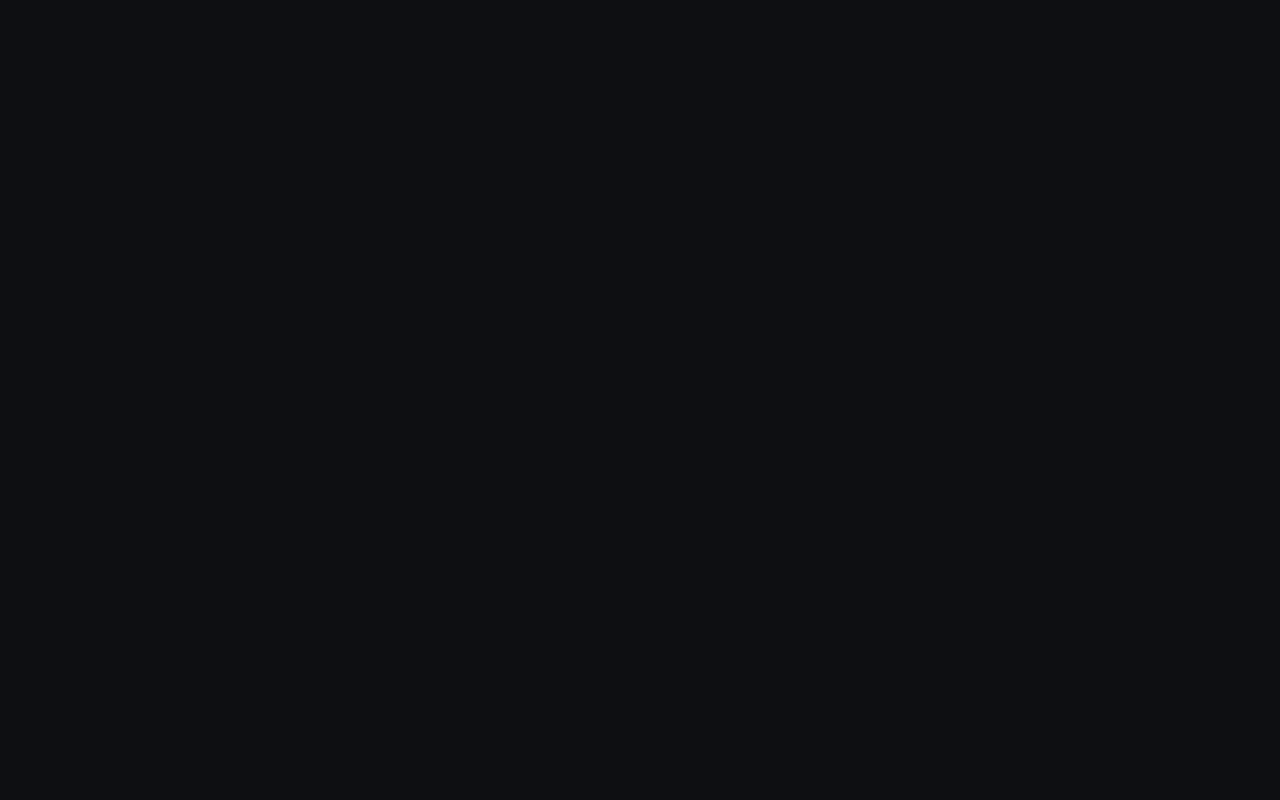
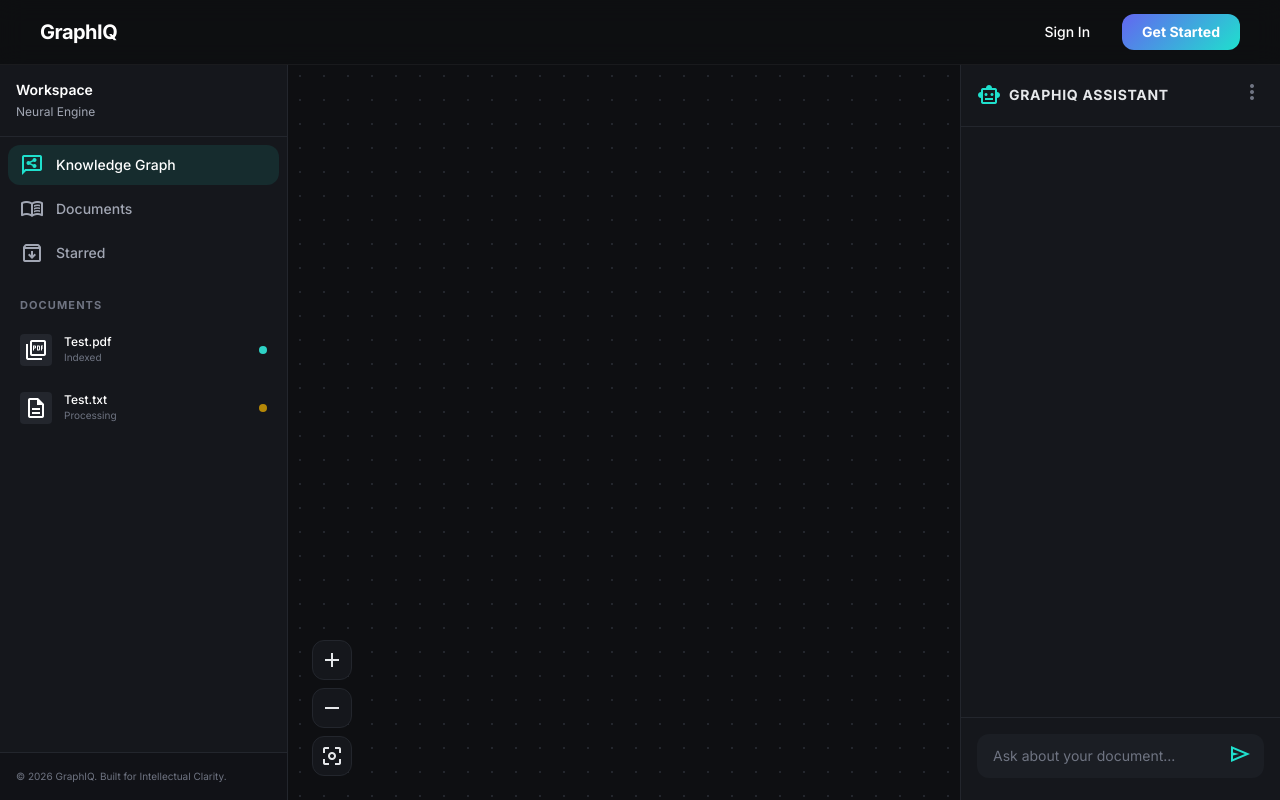
Before and after one commit to aryandas2911/GraphIQ, a React (Vite) app in the folder frontend/: page /dashboard in a window 1280 px wide. Before the commit this address had no page. Built offline with nearby package versions, Linux system fonts and the light colour scheme.

Commit message:
Dashboard completed

```diff
--- a/frontend/src/App.jsx
+++ b/frontend/src/App.jsx
@@ -5,6 +5,7 @@ import Signup from "./pages/Signup.jsx";
 import Login from "./pages/Login.jsx";
 import Documents from "./pages/Documents.jsx";
 import Profile from "./pages/Profile.jsx";
+import Dashboard from "./pages/Dashboard.jsx";
 
 const App = () => {
   return (
@@ -21,10 +22,11 @@ const App = () => {
         >
           <Route path="/" element={<LandingPage />} />
           <Route path="/documents" element={<Documents />} />
+          <Route path="/dashboard" element={<Dashboard />} />
         </Route>
 
         {/* Auth layout (no navbar) */}
-        <Route path="/register" element={<Signup />} />
+        <Route path="/signup" element={<Signup />} />
         <Route path="/login" element={<Login/>} />
         <Route path="/profile" element={<Profile/>} />
       </Routes>
--- a/frontend/src/index.css
+++ b/frontend/src/index.css
@@ -7,7 +7,7 @@
   --color-danger: #ef4444;
   --color-warning: #f59e0b;
   --color-success: #22c55e;
-  --color-graph: #2ED3C6;
+  --color-graph: #2ed3c6;
 
   /* Backgrounds */
   --bg-dark: #0e0f12;
@@ -71,7 +71,9 @@ body {
 }
 
 .hover-lift {
-  transition: transform 0.25s ease, box-shadow 0.25s ease;
+  transition:
+    transform 0.25s ease,
+    box-shadow 0.25s ease;
 }
 
 .hover-lift:hover {
@@ -83,3 +85,8 @@ body {
   outline: none;
   box-shadow: 0 0 0 2px var(--color-primary);
 }
+
+.graph-grid {
+  background-image: radial-gradient(#23262d 1px, transparent 1px);
+  background-size: 24px 24px;
+}
--- /dev/null
+++ b/frontend/src/pages/Dashboard.jsx
@@ -0,0 +1,151 @@
+const Dashboard = () => {
+  return (
+    <main className="flex min-h-screen overflow-hidden pt-16">
+      {/* Left Sidebar */}
+      <aside className="w-72 bg-(--bg-card) border-r border-(--border-input) flex flex-col">
+        {/* Title */}
+        <div className="p-4 border-b border-(--border-input)">
+          <div className="flex items-center justify-between mb-1">
+            <h1 className="text-white text-sm font-semibold">Workspace</h1>
+          </div>
+          <p className="text-(--text-muted) text-xs">Neural Engine</p>
+        </div>
+
+        {/* Page Links */}
+        <div className="flex-1 overflow-y-auto">
+          <nav className="p-2 space-y-1">
+            <a
+              className="flex items-center gap-3 px-3 py-2 rounded-md bg-(--color-primary)/10 text-white group"
+              href="#"
+            >
+              <span className="material-symbols-outlined text-[20px] text-(--color-primary)">
+                share_reviews
+              </span>
+              <span className="text-sm font-medium">Knowledge Graph</span>
+            </a>
+            <a
+              className="flex items-center gap-3 px-3 py-2 rounded-md text-(--text-muted) hover:bg-(--bg-input) hover:text-white transition-colors"
+              href="#"
+            >
+              <span className="material-symbols-outlined text-[20px]">
+                menu_book
+              </span>
+              <span className="text-sm font-medium">Documents</span>
+            </a>
+            <a
+              className="flex items-center gap-3 px-3 py-2 rounded-md text-(--text-muted) hover:bg-(--bg-input) hover:text-white transition-colors"
+              href="#"
+            >
+              <span className="material-symbols-outlined text-[20px]">
+                archive
+              </span>
+              <span className="text-sm font-medium">Starred</span>
+            </a>
+          </nav>
+
+          {/* Documents Section */}
+          <div className="mt-4">
+            <h3 className="px-5 pb-2 text-[11px] font-bold text-(--text-dim) uppercase tracking-widest">
+              Documents
+            </h3>
+            <div className="px-2 space-y-0.5">
+              <div className="flex items-center justify-between p-3 rounded-md hover:bg-(--bg-input) group cursor-pointer">
+                <div className="flex items-center gap-3">
+                  <div className="size-8 rounded bg-(--border-input) flex items-center justify-center text-white">
+                    <span className="material-symbols-outlined text-sm">
+                      picture_as_pdf
+                    </span>
+                  </div>
+                  <div className="overflow-hidden">
+                    <p className="text-xs text-white font-medium truncate">
+                      Test.pdf
+                    </p>
+                    <p className="text-[10px] text-(--text-dim)">Indexed</p>
+                  </div>
+                </div>
+                <div className="size-2 rounded-full bg-(--color-graph)"></div>
+              </div>
+              <div className="flex items-center justify-between p-3 rounded-md hover:bg-(--bg-input) group cursor-pointer">
+                <div className="flex items-center gap-3">
+                  <div className="size-8 rounded bg-(--border-input) flex items-center justify-center text-white">
+                    <span className="material-symbols-outlined text-sm">
+                      description
+                    </span>
+                  </div>
+                  <div className="overflow-hidden">
+                    <p className="text-xs text-white font-medium truncate">
+                      Test.txt
+                    </p>
+                    <p className="text-[10px] text-(--text-dim)">Processing</p>
+                  </div>
+                </div>
+                <div className="size-2 rounded-full bg-yellow-500 animate-pulse"></div>
+              </div>
+            </div>
+          </div>
+        </div>
+
+        {/* Sidebar Footer */}
+        <div className="p-4 bg-(--bg-dark)/50 border-t border-(--border-input)">
+          <div className="flex items-center justify-between text-[10px] text-(--text-dim)">
+            <span>© 2026 GraphIQ. Built for Intellectual Clarity.</span>
+          </div>
+        </div>
+      </aside>
+
+      {/* Center Graph */}
+      <section className="flex-1 relative graph-grid bg-(--bg-dark) overflow-hidden cursor-move">
+        <div className="absolute bottom-6 left-6 flex flex-col gap-2">
+          <button className="size-10 bg-(--bg-card) border border-(--border-input) rounded-md flex items-center justify-center hover:bg-(--bg-input) transition-colors">
+            <span className="material-symbols-outlined text-lg">add</span>
+          </button>
+          <button className="size-10 bg-(--bg-card) border border-(--border-input) rounded-md flex items-center justify-center hover:bg-(--bg-input) transition-colors">
+            <span className="material-symbols-outlined text-lg">remove</span>
+          </button>
+          <button className="size-10 bg-(--bg-card) border border-(--border-input) rounded-md flex items-center justify-center hover:bg-(--bg-input) transition-colors">
+            <span className="material-symbols-outlined text-lg">
+              center_focus_weak
+            </span>
+          </button>
+        </div>
+      </section>
+
+      {/* Right Sidebar */}
+      <aside className="w-80 bg-(--bg-card) border-l border-(--border-input) flex flex-col">
+        {/* Header */}
+        <div className="p-4 border-b border-(--border-input) flex items-center justify-between">
+          <div className="flex items-center gap-2">
+            <span className="material-symbols-outlined text-(--color-primary) text-[20px]">
+              smart_toy
+            </span>
+            <h3 className="text-sm font-bold uppercase tracking-wider">
+              GraphIQ Assistant
+            </h3>
+          </div>
+          <button className="text-(--text-dim) hover:text-white">
+            <span className="material-symbols-outlined text-lg">more_vert</span>
+          </button>
+        </div>
+
+        {/* Chat Window */}
+        <div className="flex-1 overflow-y-auto p-4 space-y-6"></div>
+
+        {/* Question Box */}
+        <div className="p-4 border-t border-(--border-input) bg-(--bg-card)">
+          <div className="relative">
+            <textarea
+              className="w-full bg-(--bg-input) border-none rounded-xl py-3 pl-4 pr-12 text-sm text-white focus:ring-1 focus:ring-(--color-primary) placeholder-(--text-dim) resize-none custom-scrollbar"
+              placeholder="Ask about your document..."
+              rows="1"
+            ></textarea>
+            <button className="absolute right-3 bottom-3 text-(--color-primary) hover:text-white transition-colors cursor-pointer">
+              <span className="material-symbols-outlined">send</span>
+            </button>
+          </div>
+        </div>
+      </aside>
+    </main>
+  );
+};
+
+export default Dashboard;
```
